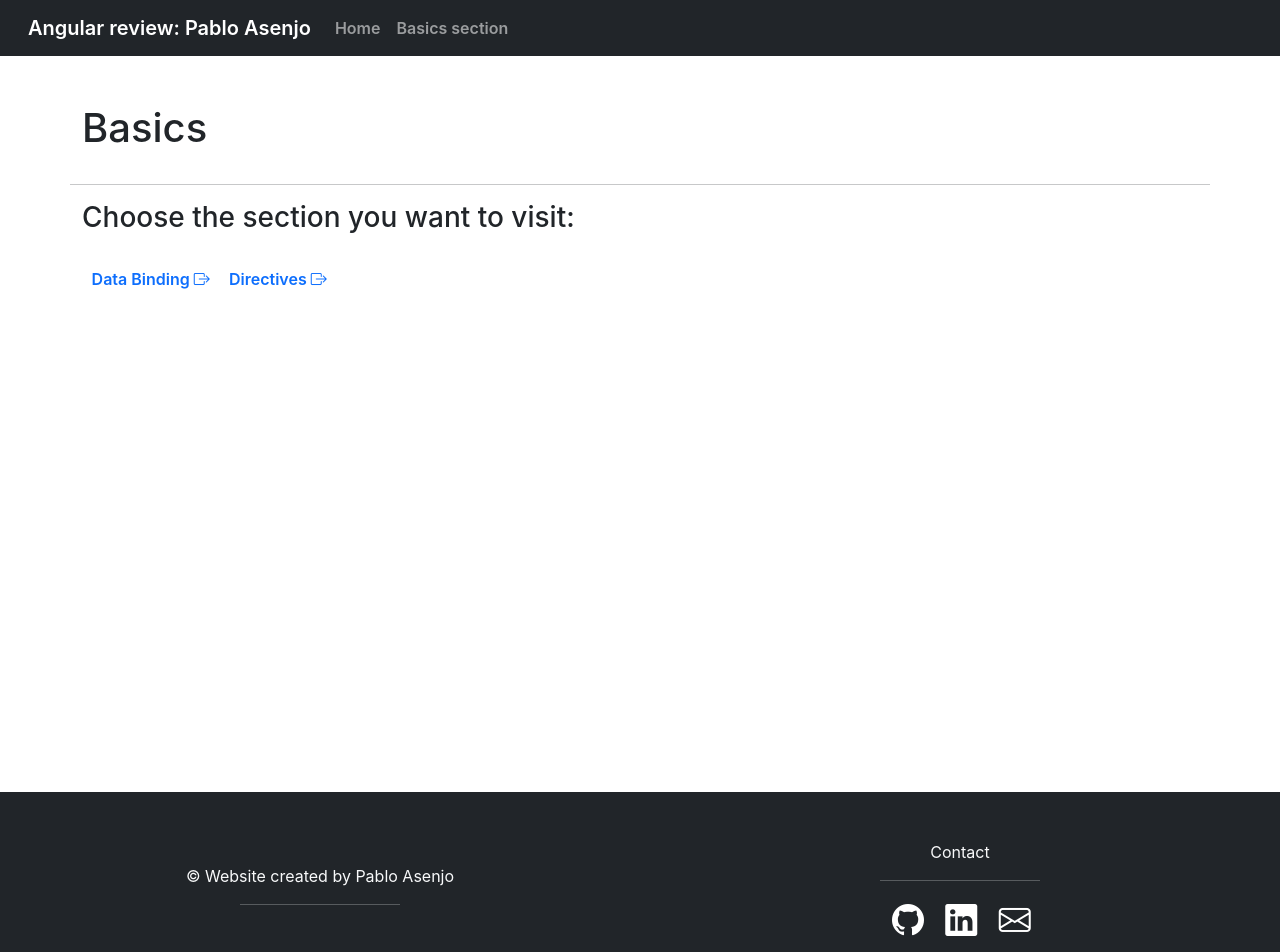
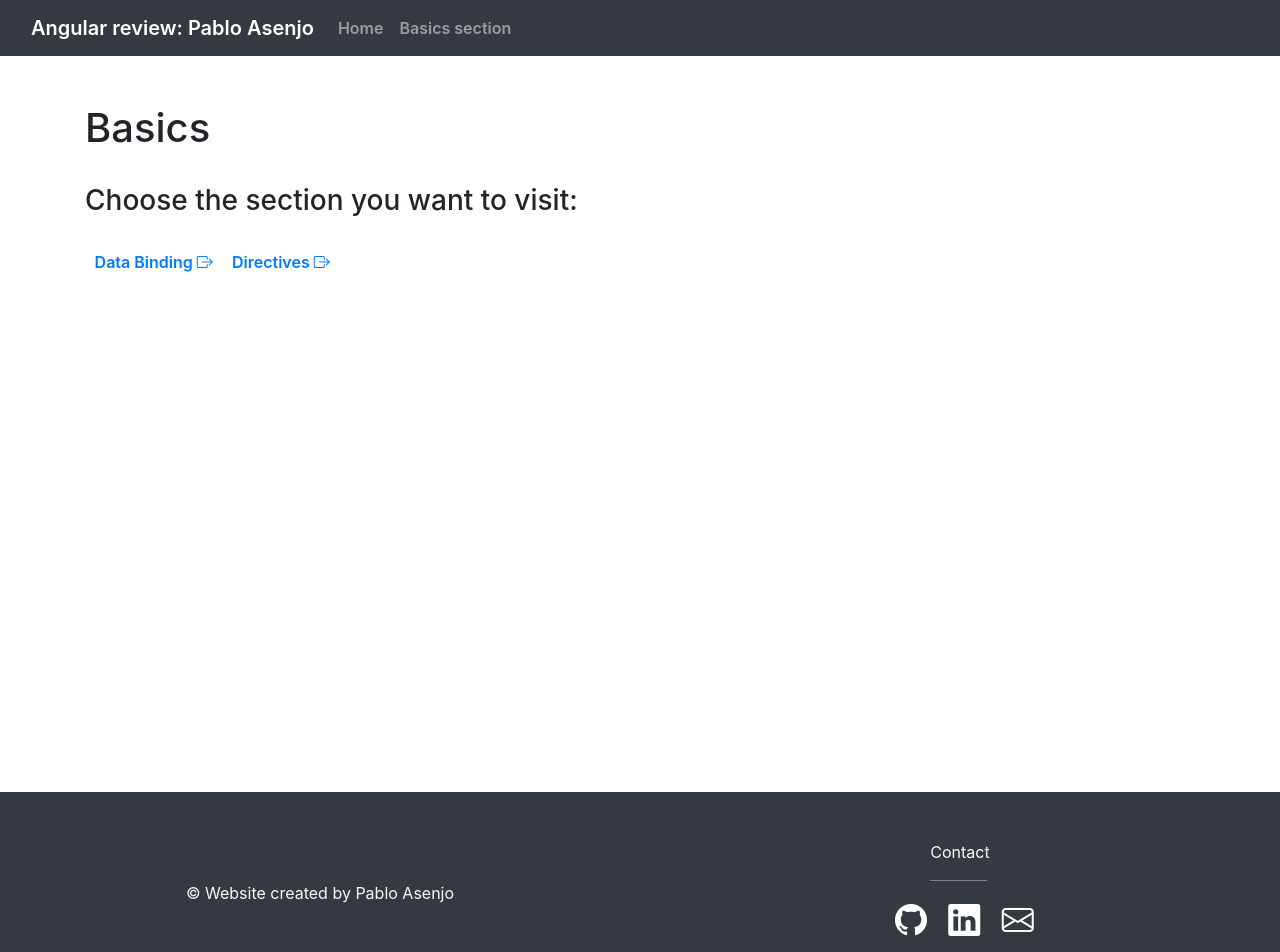
Before and after one commit to AsenjoPablo/angular-examples, an Angular app: page /basics-review in a window 1280 px wide. Shown: the top 952 px of the page. Built offline with nearby package versions, Linux system fonts and the light colour scheme.

Commit message:
bootstrap and jq are now installed

```diff
--- a/angular.json
+++ b/angular.json
@@ -19,14 +19,15 @@
             "polyfills": "src/polyfills.ts",
             "tsConfig": "tsconfig.app.json",
             "aot": true,
-            "assets": [
-              "src/favicon.ico",
-              "src/assets"
-            ],
+            "assets": ["src/favicon.ico", "src/assets"],
             "styles": [
+              "node_modules/bootstrap/dist/css/bootstrap.min.css",
               "src/styles.css"
             ],
-            "scripts": []
+            "scripts": [
+              "node_modules/jquery/dist/jquery.min.js",
+              "node_modules/bootstrap/dist/js/bootstrap.min.js"
+            ]
           },
           "configurations": {
             "production": {
@@ -82,13 +83,8 @@
             "polyfills": "src/polyfills.ts",
             "tsConfig": "tsconfig.spec.json",
             "karmaConfig": "karma.conf.js",
-            "assets": [
-              "src/favicon.ico",
-              "src/assets"
-            ],
-            "styles": [
-              "src/styles.css"
-            ],
+            "assets": ["src/favicon.ico", "src/assets"],
+            "styles": ["src/styles.css"],
             "scripts": []
           }
         },
@@ -100,9 +96,7 @@
               "tsconfig.spec.json",
               "e2e/tsconfig.json"
             ],
-            "exclude": [
-              "**/node_modules/**"
-            ]
+            "exclude": ["**/node_modules/**"]
           }
         },
         "e2e": {
--- a/package.json
+++ b/package.json
@@ -19,6 +19,9 @@
     "@angular/platform-browser": "~11.0.5",
     "@angular/platform-browser-dynamic": "~11.0.5",
     "@angular/router": "~11.0.5",
+    "bootstrap": "^4.5.3",
+    "jquery": "^3.5.1",
+    "popper.js": "^1.16.1",
     "rxjs": "~6.6.0",
     "tslib": "^2.0.0",
     "zone.js": "~0.10.2"
--- a/src/app/app.component.ts
+++ b/src/app/app.component.ts
@@ -3,7 +3,7 @@ import { Component } from '@angular/core';
 @Component({
   selector: 'app-root',
   templateUrl: './app.component.html',
-  styleUrls: ['./app.component.css']
+  styleUrls: ['./app.component.css'],
 })
 export class AppComponent {
   title = 'repaso-inicial';
--- a/src/app/basics-review/basics-review.component.html
+++ b/src/app/basics-review/basics-review.component.html
@@ -1,8 +1,11 @@
 <div class="container animate__animated animate__fadeIn">
   <div class="row">
-    <h1>Basics</h1>
-    <hr />
-    <h3>Choose the section you want to visit:</h3>
+    <div class="col-12">
+      <h1>Basics</h1>
+    </div>
+    <div class="col-12">
+      <h3>Choose the section you want to visit:</h3>
+    </div>
   </div>
   <div class="row">
     <div class="col-12 col-md-3">
--- a/src/app/basics-review/data-binding/data-binding.component.html
+++ b/src/app/basics-review/data-binding/data-binding.component.html
@@ -66,5 +66,4 @@
       </p>
     </div>
   </div>
-  <hr />
 </div>
--- a/src/app/footer/footer.component.html
+++ b/src/app/footer/footer.component.html
@@ -3,14 +3,16 @@
     <div class="col-12 col-md-6 copy">
       <div class="row d-flex justify-content-center">
         <span>© Website created by Pablo Asenjo</span>
-        <hr class="w-25 my-3" />
       </div>
     </div>
     <div class="col-12 col-md-6">
       <div class="row d-flex justify-content-center align-items-center">
-        <span>Contact</span>
-        <hr class="w-25 my-3" />
+        <span
+          >Contact
+          <hr
+        /></span>
       </div>
+
       <div class="row d-flex justify-content-center">
         <div class="col-12 col-sm-1">
           <a href="#"><i class="bi bi-github"></i></a>
--- a/src/index.html
+++ b/src/index.html
@@ -6,14 +6,6 @@
     <base href="/" />
     <meta name="viewport" content="width=device-width, initial-scale=1" />
     <link rel="icon" type="image/x-icon" href="favicon.ico" />
-
-    <!-- Bootstrap -->
-    <link
-      href="https://cdn.jsdelivr.net/npm/bootstrap@5.0.0-beta1/dist/css/bootstrap.min.css"
-      rel="stylesheet"
-      integrity="sha384-giJF6kkoqNQ00vy+HMDP7azOuL0xtbfIcaT9wjKHr8RbDVddVHyTfAAsrekwKmP1"
-      crossorigin="anonymous"
-    />
 
     <!-- Bootstrap icons -->
     <link
--- a/src/styles.css
+++ b/src/styles.css
@@ -40,3 +40,12 @@ li {
   width: fit-content;
   border-left: solid 2px #0275d8;
 }
+
+hr {
+  border: 0;
+  clear: both;
+  display: block;
+  width: 96%;
+  background-color: grey;
+  height: 1px;
+}
```
Also changed, not shown: 1 other file (tests, documents, lock files or other folders).
